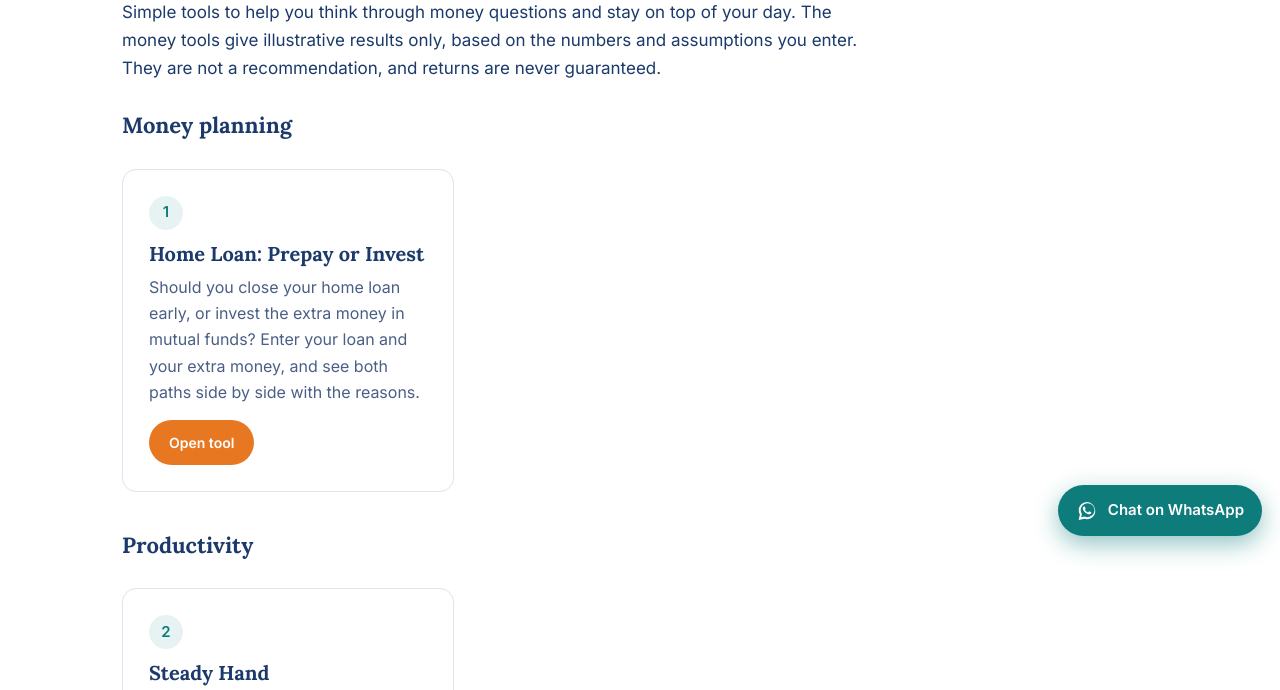
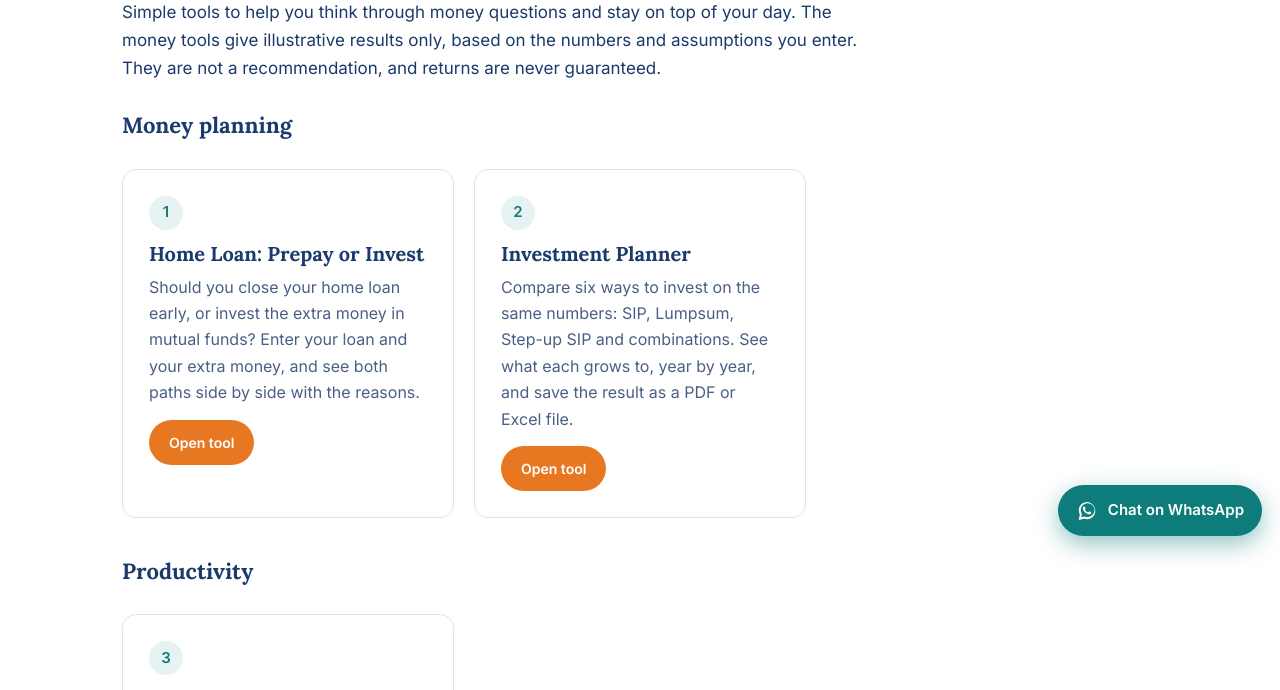
Before and after one commit to vamsheerudra/mfd-website, a plain HTML site: page tools.html in a window 1280 px wide. Shown: the part 246-936 px from the top of the page. Drawn offline with Linux system fonts and the light colour scheme.

Commit message:
Add files via upload

```diff
--- a/tools.html
+++ b/tools.html
@@ -52,6 +52,13 @@
         <a class="btn btn-primary btn-small tool-link" href="tools/home-loan-vs-mf.html">Open tool</a>
       </div>
 
+      <div class="service">
+        <span class="n">2</span>
+        <h3>Investment Planner</h3>
+        <p>Compare six ways to invest on the same numbers: SIP, Lumpsum, Step-up SIP and combinations. See what each grows to, year by year, and save the result as a PDF or Excel file.</p>
+        <a class="btn btn-primary btn-small tool-link" href="tools/investment-planner.html">Open tool</a>
+      </div>
+
     </div>
 
 
@@ -59,7 +66,7 @@
     <div class="grid-services">
 
       <div class="service">
-        <span class="n">2</span>
+        <span class="n">3</span>
         <h3>Steady Hand</h3>
         <p>A calm, private focus space. Break tasks into tiny steps, start with a "just 5 minutes" timer, build habits and earn small rewards. Your data stays in your own browser.</p>
         <a class="btn btn-primary btn-small tool-link" href="tools/steady-hand.html">Open tool</a>
```
